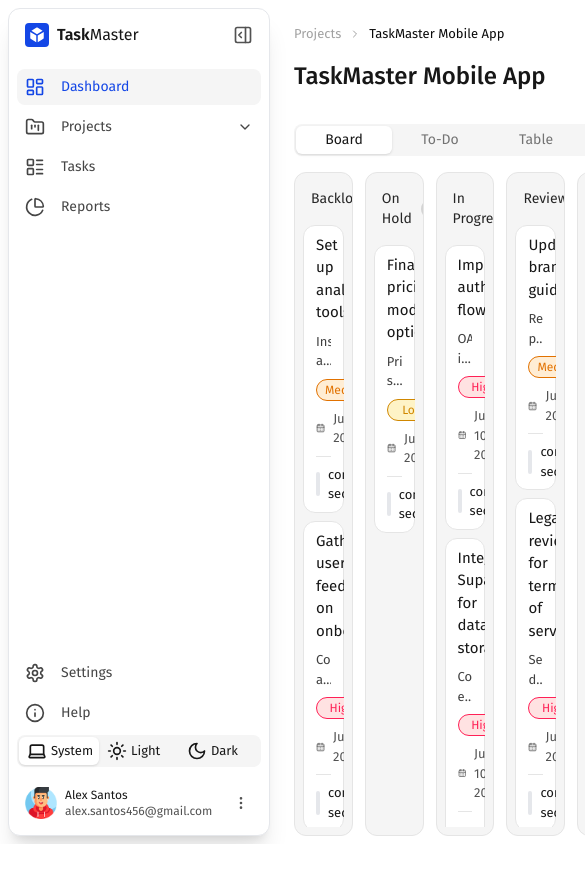
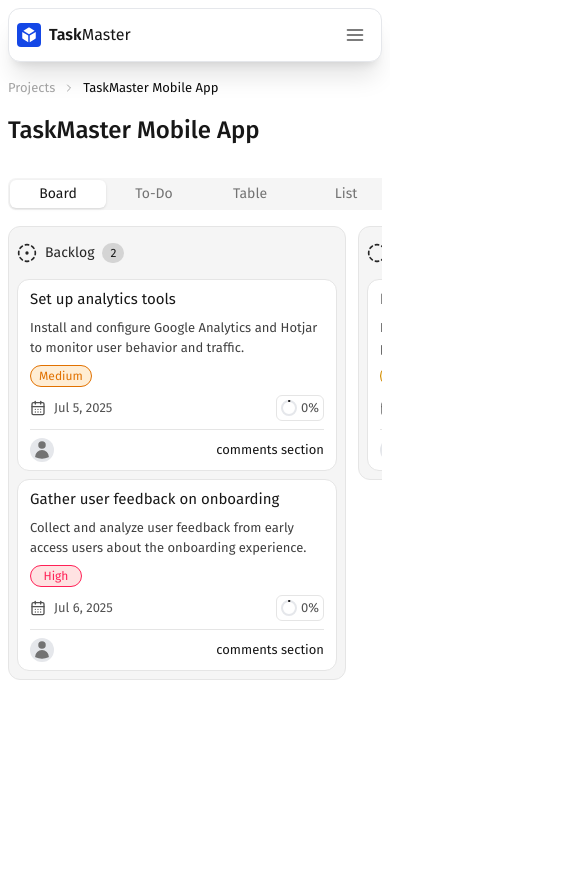
Before and after one commit to alexsantosquispe/taskmaster, a React (Vite) app: page / in a window 390 px wide. Shown: the top 882 px of the page, 585 px wide, since content can reach past the window. Before the commit the page ends 844 px from the top, so only its background shows below. Built offline with nearby package versions, Linux system fonts and the light colour scheme.

Commit message:
responsive ui

```diff
--- a/src/App.tsx
+++ b/src/App.tsx
@@ -4,7 +4,7 @@ import { Detail } from './components/organisms/Detail/Detail';
 function App() {
   return (
     <div className="text-primary flex min-h-screen flex-col bg-white dark:bg-black dark:text-white">
-      <main className="flex h-screen gap-2 p-2">
+      <main className="flex h-screen w-full flex-col gap-2 p-2 md:flex-row">
         <SideBarMenu />
         <Detail />
       </main>
--- a/src/components/atoms/ToggleButton/ToggleButton.tsx
+++ b/src/components/atoms/ToggleButton/ToggleButton.tsx
@@ -1,14 +1,17 @@
-import { CollapseIcon } from '../../../icons/CollapseIcon';
-import { ExpandIcon } from '../../../icons/ExpandIcon';
+import type { ReactNode } from 'react';
 
 interface ToggleButtonProps {
   isCollapsed: boolean;
   setIsCollapsed: (value: boolean) => void;
+  expandIcon: ReactNode;
+  collapseIcon: ReactNode;
 }
 
 export const ToggleButton = ({
   isCollapsed,
-  setIsCollapsed
+  setIsCollapsed,
+  expandIcon,
+  collapseIcon
 }: ToggleButtonProps) => {
   const toggleButton = () => {
     setIsCollapsed(!isCollapsed);
@@ -19,7 +22,7 @@ export const ToggleButton = ({
       className="rounded-lg p-2 text-neutral-600 hover:cursor-pointer hover:bg-neutral-100 hover:text-blue-700 dark:text-white/60 dark:hover:bg-neutral-800 dark:hover:text-blue-500"
       onClick={toggleButton}
     >
-      {isCollapsed ? <ExpandIcon /> : <CollapseIcon />}
+      {isCollapsed ? collapseIcon : expandIcon}
     </button>
   );
 };
--- a/src/components/molecules/SideBarMenu/SideBarMenu.tsx
+++ b/src/components/molecules/SideBarMenu/SideBarMenu.tsx
@@ -82,7 +82,10 @@ export const SideBarMenu = () => {
     <section
       className={twMerge(
         'dark:bg-primary flex flex-col rounded-xl border border-gray-200 bg-white shadow-xl transition-all duration-300 ease-in-out dark:border-white/15',
-        cn({ 'w-14': isCollapsed, 'w-[20rem]': !isCollapsed })
+        cn({
+          'md:w-14': isCollapsed,
+          'md:w-[20rem]': !isCollapsed
+        })
       )}
     >
       <SideBarHeader
@@ -90,7 +93,7 @@ export const SideBarMenu = () => {
         setIsCollapsed={setIsCollapsed}
       />
 
-      <div className="flex h-full flex-col justify-between p-2 text-sm">
+      <div className="hidden flex-col justify-between p-2 text-sm md:flex md:h-full">
         <nav>
           <ul className="flex flex-col gap-1">
             {SIDE_BAR_ITEMS.map((item) => (
--- a/src/components/molecules/SideBarMenu/components/SideBarHeader.tsx
+++ b/src/components/molecules/SideBarMenu/components/SideBarHeader.tsx
@@ -1,3 +1,10 @@
+import {
+  CloseIcon,
+  CollapseIcon,
+  ExpandIcon,
+  MenuIcon
+} from '../../../../icons';
+
 import cn from 'clsx';
 import { memo } from 'react';
 import { twMerge } from 'tailwind-merge';
@@ -15,20 +22,35 @@ const SideBarHeader = ({ isCollapsed, setIsCollapsed }: SideBarHeaderProps) => {
       className={twMerge(
         'flex items-center justify-between p-2',
         cn({
-          'flex-col-reverse gap-2': isCollapsed,
-          'flex-row pl-4': !isCollapsed
+          'gap-2 md:flex-col-reverse': isCollapsed,
+          'md:flex-row md:pl-4': !isCollapsed
         })
       )}
     >
       <div className={twMerge('flex items-center gap-x-2')}>
         <BoxIcon className="rounded bg-blue-700 p-[0.1875rem] text-white dark:bg-blue-500" />
-        {!isCollapsed && (
-          <h1>
-            <strong className="font-semibold">Task</strong>Master
-          </h1>
-        )}
+        <h1
+          className={cn({ 'md:hidden': isCollapsed, 'md:block': !isCollapsed })}
+        >
+          <strong className="font-semibold">Task</strong>Master
+        </h1>
       </div>
-      <ToggleButton isCollapsed={isCollapsed} setIsCollapsed={setIsCollapsed} />
+      <div className="hidden md:flex">
+        <ToggleButton
+          isCollapsed={isCollapsed}
+          setIsCollapsed={setIsCollapsed}
+          expandIcon={<ExpandIcon />}
+          collapseIcon={<CollapseIcon />}
+        />
+      </div>
+      <div className="flex md:hidden">
+        <ToggleButton
+          isCollapsed={isCollapsed}
+          setIsCollapsed={setIsCollapsed}
+          expandIcon={<MenuIcon />}
+          collapseIcon={<CloseIcon />}
+        />
+      </div>
     </div>
   );
 };
--- a/src/components/molecules/StatusColumn/StatusColumn.tsx
+++ b/src/components/molecules/StatusColumn/StatusColumn.tsx
@@ -1,7 +1,7 @@
+import type { ReactNode } from 'react';
+import type { TaskType } from '../../../models/types';
 import { Chip } from '../../atoms/Chip/Chip';
-import type { ReactNode } from 'react';
 import { TaskItemCard } from '../../atoms/TaskItem/TaskItemCard';
-import type { TaskType } from '../../../models/types';
 
 interface StatusColumnProps {
   title: string;
@@ -11,7 +11,7 @@ interface StatusColumnProps {
 
 export const StatusColumn = ({ title, icon, tasks }: StatusColumnProps) => {
   return (
-    <div className="dark:bg-primary flex w-1/5 flex-col overflow-hidden rounded-xl border border-neutral-200 bg-neutral-100 px-2 pb-2 dark:border-neutral-700">
+    <div className="dark:bg-primary flex h-fit flex-col rounded-xl border border-neutral-200 bg-neutral-100 px-2 pb-2 md:h-auto md:w-1/5 md:overflow-hidden dark:border-neutral-700">
       <div className="flex items-center gap-2 py-4 text-sm text-neutral-800 dark:text-white">
         {icon}
         <div className="flex items-center gap-2">
@@ -23,7 +23,7 @@ export const StatusColumn = ({ title, icon, tasks }: StatusColumnProps) => {
         </div>
       </div>
 
-      <div className="flex flex-col gap-2 overflow-auto">
+      <div className="flex w-80 flex-col gap-2 md:w-full md:overflow-auto">
         {tasks.map((task) => (
           <TaskItemCard key={task.id} {...task} />
         ))}
--- a/src/components/organisms/Detail/Detail.tsx
+++ b/src/components/organisms/Detail/Detail.tsx
@@ -51,7 +51,7 @@ const TABS = [
 
 export const Detail = () => {
   return (
-    <section className="flex max-h-screen w-full flex-col gap-6 px-4 pt-4">
+    <section className="flex max-h-screen w-full flex-col gap-6 py-2 md:px-4 md:pt-4 md:pb-0">
       <div className="flex flex-col gap-2">
         <Breadcrumb items={BREADCRUMBS} />
         <h2 className="text-2xl leading-12 font-medium">
@@ -60,9 +60,9 @@ export const Detail = () => {
       </div>
 
       {/* Board Section */}
-      <div className="flex h-full w-full flex-col gap-y-4 overflow-hidden">
+      <div className="flex w-full flex-col gap-y-4 overflow-hidden md:h-full">
         <TabBar tabs={TABS} />
-        <div className="flex gap-x-3 overflow-hidden">
+        <div className="scroll-x-auto md:scroll-none flex gap-x-3 overflow-auto md:overflow-hidden">
           <StatusColumn
             title="Backlog"
             icon={<CircleDotDashedIcon />}
--- /dev/null
+++ b/src/icons/CloseIcon.tsx
@@ -0,0 +1,22 @@
+import { twMerge } from 'tailwind-merge';
+import type { SvgIconProps } from '../models/types';
+
+export const CloseIcon = ({ className }: SvgIconProps) => {
+  return (
+    <svg
+      xmlns="http://www.w3.org/2000/svg"
+      width="24"
+      height="24"
+      viewBox="0 0 24 24"
+      fill="none"
+      stroke="currentColor"
+      strokeWidth="2"
+      strokeLinecap="round"
+      strokeLinejoin="round"
+      className={twMerge('size-5', className)}
+    >
+      <path d="M18 6 6 18" />
+      <path d="m6 6 12 12" />
+    </svg>
+  );
+};
--- /dev/null
+++ b/src/icons/MenuIcon.tsx
@@ -0,0 +1,23 @@
+import { twMerge } from 'tailwind-merge';
+import type { SvgIconProps } from '../models/types';
+
+export const MenuIcon = ({ className }: SvgIconProps) => {
+  return (
+    <svg
+      xmlns="http://www.w3.org/2000/svg"
+      width="24"
+      height="24"
+      viewBox="0 0 24 24"
+      fill="none"
+      stroke="currentColor"
+      strokeWidth="2"
+      strokeLinecap="round"
+      strokeLinejoin="round"
+      className={twMerge('size-5', className)}
+    >
+      <path d="M3 12h18" />
+      <path d="M3 18h18" />
+      <path d="M3 6h18" />
+    </svg>
+  );
+};
--- a/src/icons/index.ts
+++ b/src/icons/index.ts
@@ -9,12 +9,14 @@ import { CircleDashedIcon } from './CircleDashedIcon';
 import { CircleDotDashedIcon } from './CircleDotDashedIcon';
 import { CircleDotIcon } from './CircleDotIcon';
 import { CirclePlusIcon } from './CirclePlusIcon';
+import { CloseIcon } from './CloseIcon';
 import { CollapseIcon } from './CollapseIcon';
 import { EllipsisVerticalIcon } from './EllipsisVerticalIcon';
 import { ExpandIcon } from './ExpandIcon';
 import { InfoIcon } from './InfoIcon';
 import { LaptopIcon } from './LaptopIcon';
 import { LoadIcon } from './LoadIcon';
+import { MenuIcon } from './MenuIcon';
 import { MoonIcon } from './MoonIcon';
 import { ProjectIcon } from './ProjectIcon';
 import { SettingsIcon } from './SettingsIcon';
@@ -34,12 +36,14 @@ export {
   CircleDotDashedIcon,
   CircleDotIcon,
   CirclePlusIcon,
+  CloseIcon,
   CollapseIcon,
   EllipsisVerticalIcon,
   ExpandIcon,
   InfoIcon,
   LaptopIcon,
   LoadIcon,
+  MenuIcon,
   MoonIcon,
   ProjectIcon,
   SettingsIcon,
```
